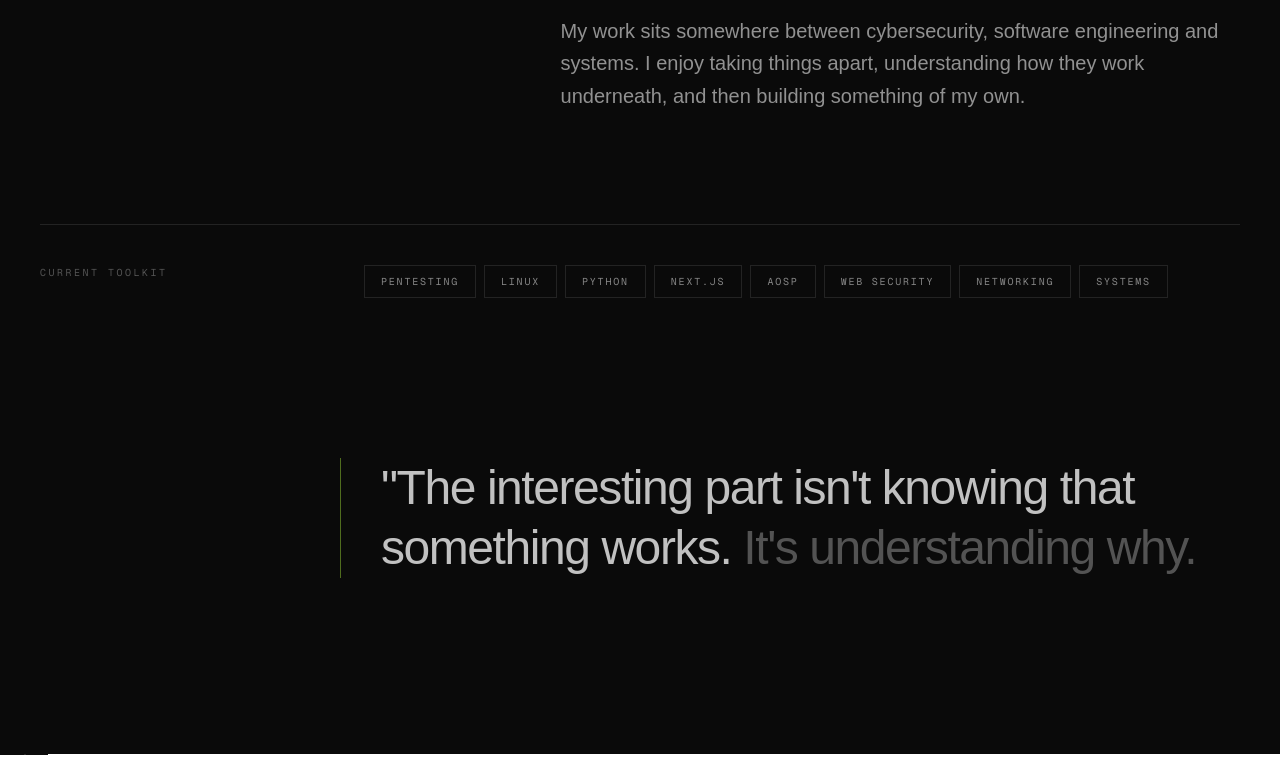
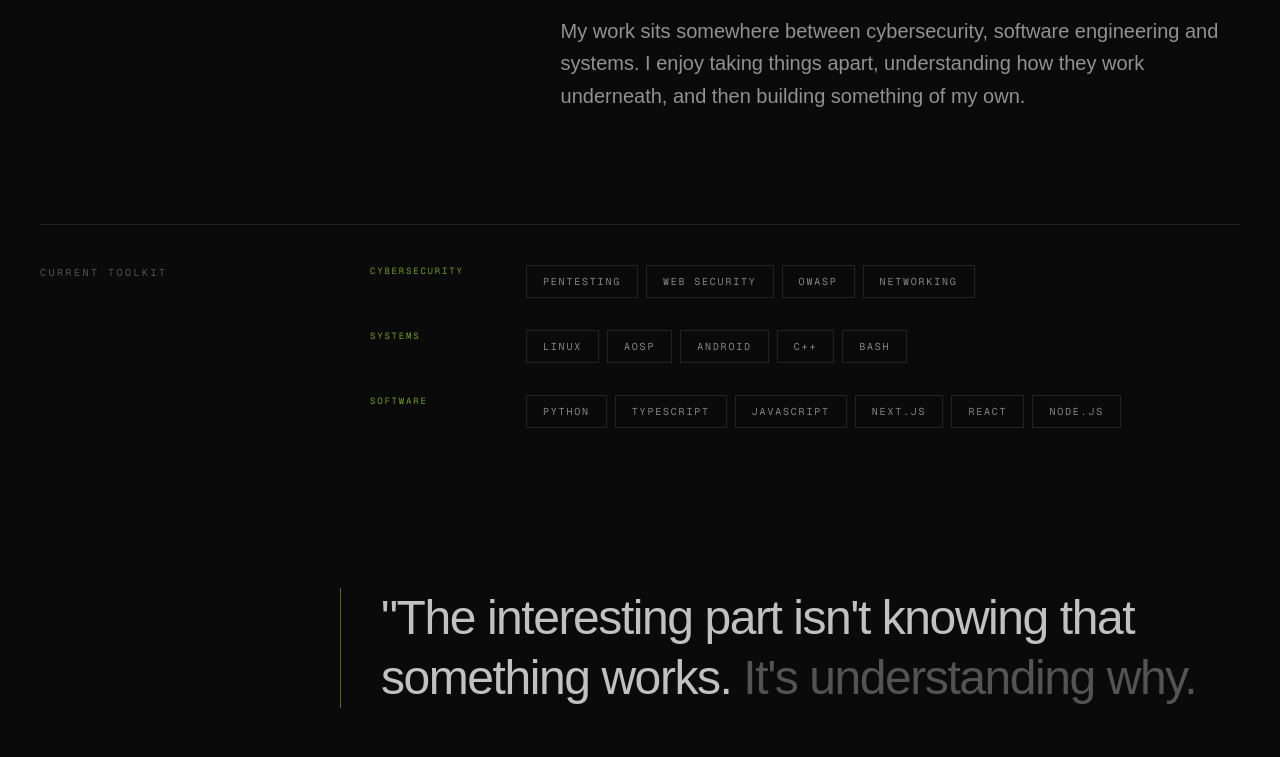
Before and after one commit to Hitesh01839/portfolio, a Next.js app: page / in a window 1280 px wide. Shown: the part 1254-2011 px from the top of the page. Built offline with nearby package versions, Linux system fonts and the light colour scheme.

Commit message:
updated about

```diff
--- a/components/sections/About.tsx
+++ b/components/sections/About.tsx
@@ -7,15 +7,26 @@ import { prefersReducedMotion } from "@/lib/motion";
 
 gsap.registerPlugin(ScrollTrigger);
 
-const skills = [
-  "PENTESTING",
-  "LINUX",
-  "PYTHON",
-  "NEXT.JS",
-  "AOSP",
-  "WEB SECURITY",
-  "NETWORKING",
-  "SYSTEMS",
+const skillGroups = [
+  {
+    label: "CYBERSECURITY",
+    skills: ["PENTESTING", "WEB SECURITY", "OWASP", "NETWORKING"],
+  },
+  {
+    label: "SYSTEMS",
+    skills: ["LINUX", "AOSP", "ANDROID", "C++", "BASH"],
+  },
+  {
+    label: "SOFTWARE",
+    skills: [
+      "PYTHON",
+      "TYPESCRIPT",
+      "JAVASCRIPT",
+      "NEXT.JS",
+      "REACT",
+      "NODE.JS",
+    ],
+  },
 ];
 
 export default function About() {
@@ -101,18 +112,31 @@ export default function About() {
         <div className="about-line mt-28 h-px w-full bg-white/10" />
 
         {/* Skills */}
-        <div className="mt-10 grid gap-8 md:grid-cols-[1fr_3fr]">
+        <div className="mt-10 grid gap-10 md:grid-cols-[1fr_3fr]">
           <div className="about-reveal font-mono text-[10px] uppercase tracking-[0.25em] text-white/30">
             Current toolkit
           </div>
 
-          <div className="flex flex-wrap gap-2">
-            {skills.map((skill) => (
+          <div className="space-y-8">
+            {skillGroups.map((group) => (
               <div
-                key={skill}
-                className="about-reveal border border-white/10 px-4 py-2 font-mono text-[10px] uppercase tracking-[0.18em] text-white/50 transition-colors duration-300 hover:border-[#b7ff3c]/50 hover:text-[#b7ff3c]"
+                key={group.label}
+                className="about-reveal grid gap-4 md:grid-cols-[140px_1fr]"
               >
-                {skill}
+                <div className="font-mono text-[9px] uppercase tracking-[0.2em] text-[#b7ff3c]/60">
+                  {group.label}
+                </div>
+
+                <div className="flex flex-wrap gap-2">
+                  {group.skills.map((skill) => (
+                    <div
+                      key={skill}
+                      className="border border-white/10 px-4 py-2 font-mono text-[10px] uppercase tracking-[0.18em] text-white/50 transition-colors duration-300 hover:border-[#b7ff3c]/50 hover:text-[#b7ff3c]"
+                    >
+                      {skill}
+                    </div>
+                  ))}
+                </div>
               </div>
             ))}
           </div>
--- a/components/sections/Hero.tsx
+++ b/components/sections/Hero.tsx
@@ -245,7 +245,7 @@ export default function Hero() {
       <div className="relative z-10 flex min-h-screen flex-col justify-between px-6 pb-8 pt-32 md:px-10 md:pb-10">
         {/* Label */}
         <div className="hero-label font-mono text-[10px] uppercase tracking-[0.3em] text-[#b7ff3c]">
-          Cybersecurity / Software / Experiments
+          Cybersecurity / Web Dev / Experiments
         </div>
 
         <div className="relative">
@@ -275,7 +275,7 @@ export default function Hero() {
               </div>
             </div>
 
-            <div className="hero-meta hidden max-w-[260px] text-right font-mono text-[10px] uppercase leading-relaxed tracking-[0.15em] text-white/40 md:block">
+            <div className="hero-meta hidden max-w-65 text-right font-mono text-[10px] uppercase leading-relaxed tracking-[0.15em] text-white/40 md:block">
               Building at the intersection of
               <br />
               security, systems &amp; the web.
```
